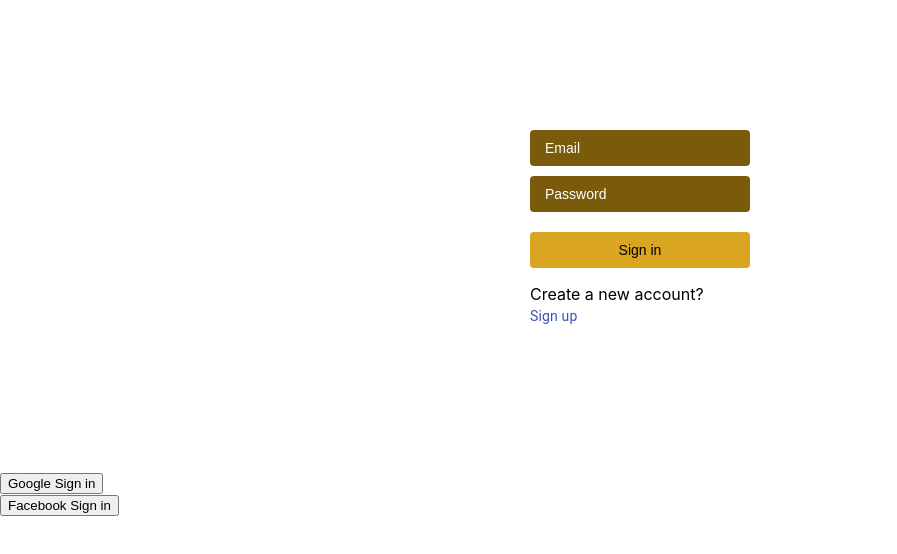
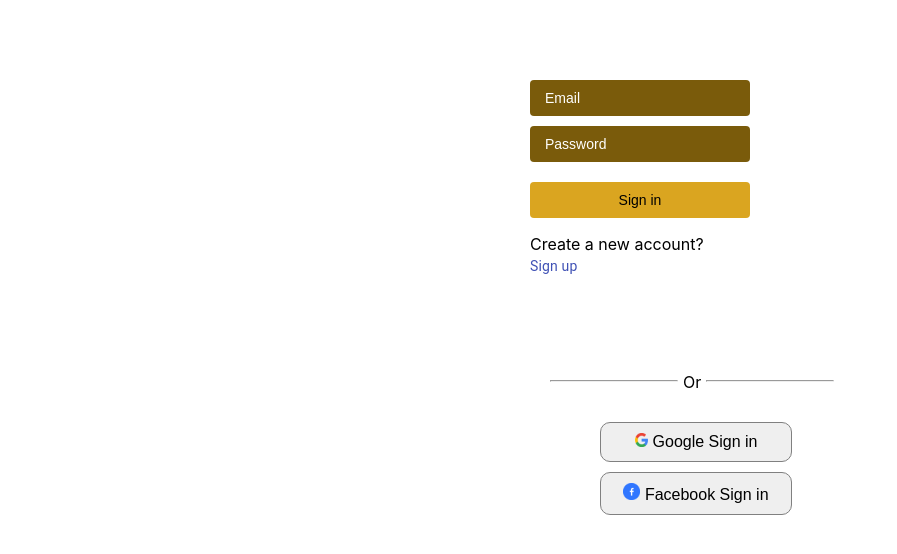
Before and after one commit to naeem676/assignment-nine, a React (Create React App) app: page /login in a window 1280 px wide. Shown: the top 554 px of the page, without its empty margins (0-897 px from the left). Built offline with nearby package versions, Linux system fonts and the light colour scheme; what google-maps-react would draw is missing.

Commit message:
firebase deploy

```diff
--- a/src/App.js
+++ b/src/App.js
@@ -33,14 +33,10 @@ function App() {
         <Longin></Longin>
         </Route>
 
-        {/* <PrivateRoute path='/menu'>
+        <PrivateRoute path='/menu'>
         <HotelMenu></HotelMenu>
 
-        </PrivateRoute> */}
-        <Route path='/menu'>
-        <HotelMenu></HotelMenu>
-
-        </Route>
+        </PrivateRoute>
         <Route path='*'>
         <NoMatch></NoMatch>
         </Route>
--- a/src/components/hotelMenu/HotelMenu.css
+++ b/src/components/hotelMenu/HotelMenu.css
@@ -23,6 +23,9 @@
     justify-content: left;
 
 }
+.bed-area:hover{
+    border:1px solid goldenrod;
+}
 .logo{
     width: 10%;
     height: 10%;
--- a/src/components/hotelMenu/HotelMenu.js
+++ b/src/components/hotelMenu/HotelMenu.js
@@ -1,4 +1,4 @@
-import React from 'react';
+import React, { useContext } from 'react';
 import first from "../../Image/Rectangle 26.png";
 import second from "../../Image/Rectangle 27.png";
 import third from "../../Image/Rectangle 28.png";
@@ -7,8 +7,9 @@ import './HotelMenu.css';
 import logo from "../../Logo.png";
 import MapContainer from '../mapContainer/MapContainer';
 import { makeStyles } from '@material-ui/core/styles';
-import Paper from '@material-ui/core/Paper';
 import Grid from '@material-ui/core/Grid';
+import { DestinationContext, UserContext } from '../../App';
+
 
 const useStyles = makeStyles((theme) => ({
     root: {
@@ -21,7 +22,13 @@ const useStyles = makeStyles((theme) => ({
     },
   }));
 const HotelMenu = () => {
+    const [loggInUser, setLoggInUser] = useContext(UserContext);
+    const [destination, setDestination] = useContext(DestinationContext);
+
     const classes = useStyles();
+
+
+
     return (
         <div>
 
@@ -33,9 +40,13 @@ const HotelMenu = () => {
                     <p>Destination</p>
                     <p>Blog</p>
                     <p>Contact</p>
+                    <p>{loggInUser.email}</p>
 
                     </nav>
 
+                    </div>
+                    <div>
+                        <h1>Stay in {destination.destination}</h1>
                     </div>
             <div className={classes.root}>
             <Grid container spacing={3}>
--- a/src/components/login/Login.css
+++ b/src/components/login/Login.css
@@ -1,5 +1,5 @@
 .frm{
-    margin: 100px 500px;
+    margin: 50px 500px;
 }
 .input-style{
     width: 100%;
@@ -15,3 +15,54 @@ input[type="submit"]:hover{
     background-color: rgb(95, 69, 2);
     cursor: pointer;
 }
+.google-img{
+    width: 8%;
+
+}
+.facebook-img{
+    width: 10%;
+}
+.google{
+    margin-left: 600px;
+    width: 15%;
+    padding:10px;
+    margin-bottom: 10px;
+    border-radius: 10px;
+    border: 1px solid gray;
+    cursor: pointer;
+    font-size: 100%;
+    text-align: center;
+    justify-content: center;
+}
+.google:hover{
+    background-color: rgb(201, 191, 191);
+}
+.facebook{
+    margin-left: 600px;
+    width: 15%;
+    padding:10px;
+    margin-bottom: 10px;
+    border-radius: 10px;
+    border: 1px solid gray;
+    cursor: pointer;
+    font-size: 100%;
+    text-align: center;
+    justify-content: center;
+}
+.facebook:hover{
+    background-color: rgb(201, 191, 191);
+}
+.under{
+    width: 10%;
+    margin-left: 550px;
+}
+.line{
+    width: 10%;
+}
+.underline{
+    display: flex;
+    margin-bottom: 30px;
+}
+.or{
+    margin: 0 5px;
+}
--- a/src/components/login/Longin.js
+++ b/src/components/login/Longin.js
@@ -6,6 +6,8 @@ import "firebase/auth";
 import { firebaseConfig } from '../firebaseConfig/firebaseConfig';
 import { UserContext } from '../../App';
 import { useHistory, useLocation } from 'react-router-dom';
+import google from "../../Icon/google.png";
+import facebook from "../../Icon/fb.png";
 
 
 
@@ -189,14 +191,18 @@ const Longin = () => {
                 { newUser && <input className='input-style' onBlur={handleBlur} type="password" name="confirm" id="Confirm" placeholder='Confirm Password' required/>}
                 <input type="submit" value={newUser ? "Sign up" : "Sign in"}/>
                 {newUser ? <p>Already have an account? <Link component="button" variant="body2" onClick={()=> setNewUser(false)}>  Sign in </Link></p> : <p>Create a new account? <Link component="button" variant="body2" onClick={()=> setNewUser(true)}> Sign up </Link></p>}
-                {user.error}
-                { user.success && <p style={{color:'green'}}>User {newUser ? "created" : "logged" } successfully</p>}
+
             </form>
 
+            <div className='underline'>
+                <div className='under'> <hr/></div>
+                <div className='or'>Or</div>
+                <div className='line'> <hr/></div>
+            </div>
 
             <div>
-            <button onClick={googleHandle}>Google Sign in</button> <br/>
-            <button onClick={facebookHandle}>Facebook Sign in</button>
+            <button className='google' onClick={googleHandle}><img className='google-img' src={google} alt="" srcset=""/> Google Sign in</button> <br/>
+            <button className='facebook' onClick={facebookHandle}><img className='facebook-img' src={facebook} alt="" srcset=""/> Facebook Sign in</button>
 
 
             </div>
--- a/src/components/mapContainer/MapContainer.js
+++ b/src/components/mapContainer/MapContainer.js
@@ -12,14 +12,16 @@ const MapContainer = (props) => {
         <div>
              <Map
                 google={props.google}
-                zoom={4}
+                zoom={8}
                 style={mapStyles}
-                initialCenter={{ lat: 47.444, lng: -122.176}}
+                initialCenter={{lat:23.381993, lng: 92.293823}}
                 >
-                <Marker position={{ lat: 48.00, lng: -122.00}} />
+                <Marker position={{lat:23.381993, lng: 92.293823}} />
                 </Map>
         </div>
     );
 };
 
-export default GoogleApiWrapper({apiKey:''}) (MapContainer);
+export default GoogleApiWrapper ({apiKey:""}) (MapContainer);
+
+// AIzaSyCHe40JCe48WLYzrbMA3BbZfbB9WeI11RA
--- a/src/components/visiteSpot/VisiteSpot.js
+++ b/src/components/visiteSpot/VisiteSpot.js
@@ -31,13 +31,7 @@ const VisiteSpot = () => {
         setSajek(false)
     }
 
-   const handleBooking = () => {
-       setMenu(false)
-       setBook(true);
-       setButton(false)
 
-
-   }
    const handleSajek = () => {
     setMenu(false)
     setBook(true);
@@ -74,19 +68,19 @@ const onSubmit = data =>{
            <div className='booking'>
             {sajek && <div>
                 <h1>Sajek</h1>
-                <small>(Bengali: সাজেক উপত্যকা) is an emerging tourist spot in Bangladesh situated <br/> among the hills of the Kasalong range of mountains in Sajek union,<br/> Baghaichhari Upazila in Rangamati District.[3] The valley is 1,476 feet (450 m) <br/> above sea level.[4] Sajek valley is known as the Queen of Hills & Roof of Rangamati</small>
-
+                <small>(Bengali: সাজেক উপত্যকা) is an emerging tourist spot in Bangladesh situated <br/> among the hills of the Kasalong range of mountains in Sajek union,<br/> Baghaichhari Upazila in Rangamati District.[3] The valley is 1,476 feet (450 m) <br/> above sea level.[4] Sajek valley is known as the Queen of Hills & Roof of Rangamati</small><br/>
+                {button && <button onClick={handleSajek} className='book-btn'>Booking</button>}
             </div> }
             {sreemangal && <div>
                 <h1>Sreemangal</h1>
-                <small>Sreemangal is located at 24.3083°N 91.7333°E. <br/> It has 43,952 households and total area 450.74 km2. <br/> It is bordered by Moulvibazar Sadar to the north, Tripura to the south,<br/> Kamalganj to the east and Chunarughat, Nabiganj and Bahubal to the west</small>
-
+                <small>Sreemangal is located at 24.3083°N 91.7333°E. <br/> It has 43,952 households and total area 450.74 km2. <br/> It is bordered by Moulvibazar Sadar to the north, Tripura to the south,<br/> Kamalganj to the east and Chunarughat, Nabiganj and Bahubal to the west</small><br/>
+                {button && <button onClick={handleSajek} className='book-btn'>Booking</button>}
             </div>}
             {sundor && <div><h1>Sundorbans</h1>
-            <small>The Bengali name Sundarban Bengali: সুন্দরবন means beautiful forest. <br/>[11][12] It may have been derived from the word Sundari or Sundri, <br/> the local name of the mangrove species Heritiera fomes. Alternatively,<br/> it has been proposed that the name is a corruption of Samudraban, Shomudrobôn (Sea Forest),<br/> or Chandra-bandhe, the name of a tribe</small>
+            <small>The Bengali name Sundarban Bengali: সুন্দরবন means beautiful forest. <br/>[11][12] It may have been derived from the word Sundari or Sundri, <br/> the local name of the mangrove species Heritiera fomes. Alternatively,<br/> it has been proposed that the name is a corruption of Samudraban, Shomudrobôn (Sea Forest),<br/> or Chandra-bandhe, the name of a tribe</small><br/>
+            {button && <button onClick={handleSajek} className='book-btn'>Booking</button>}
+            </div>}
 
-            </div>}
-           { button && <button onClick={handleBooking} className='book-btn'>Booking</button>}
 
 
             </div>
@@ -110,9 +104,11 @@ const onSubmit = data =>{
     {   book && <div>
                 <form onSubmit={handleSubmit(onSubmit)}>
                 <label>Origin</label>
-                <input name="origin" ref={register} required />
+                <input name="origin" value="Chittagong" ref={register} required />
                 <label>Destination</label>
-                <input name="destination" ref={register} required/>
+                {sajek &&<input name="destination" value="Sajek" ref={register} required/>}
+                {sreemangal &&<input name="destination" value="Sreemangal" ref={register} required/>}
+                {sundor &&<input name="destination" value="Shundorban" ref={register} required/>}
                 <div className='date'>
                 <div>
                 <label>From</label>
```
Also changed, not shown: src/components/divider/Divider.js (added, +34 -0 lines), firebase.json (added), 1 other file (tests, documents, lock files or other folders).
